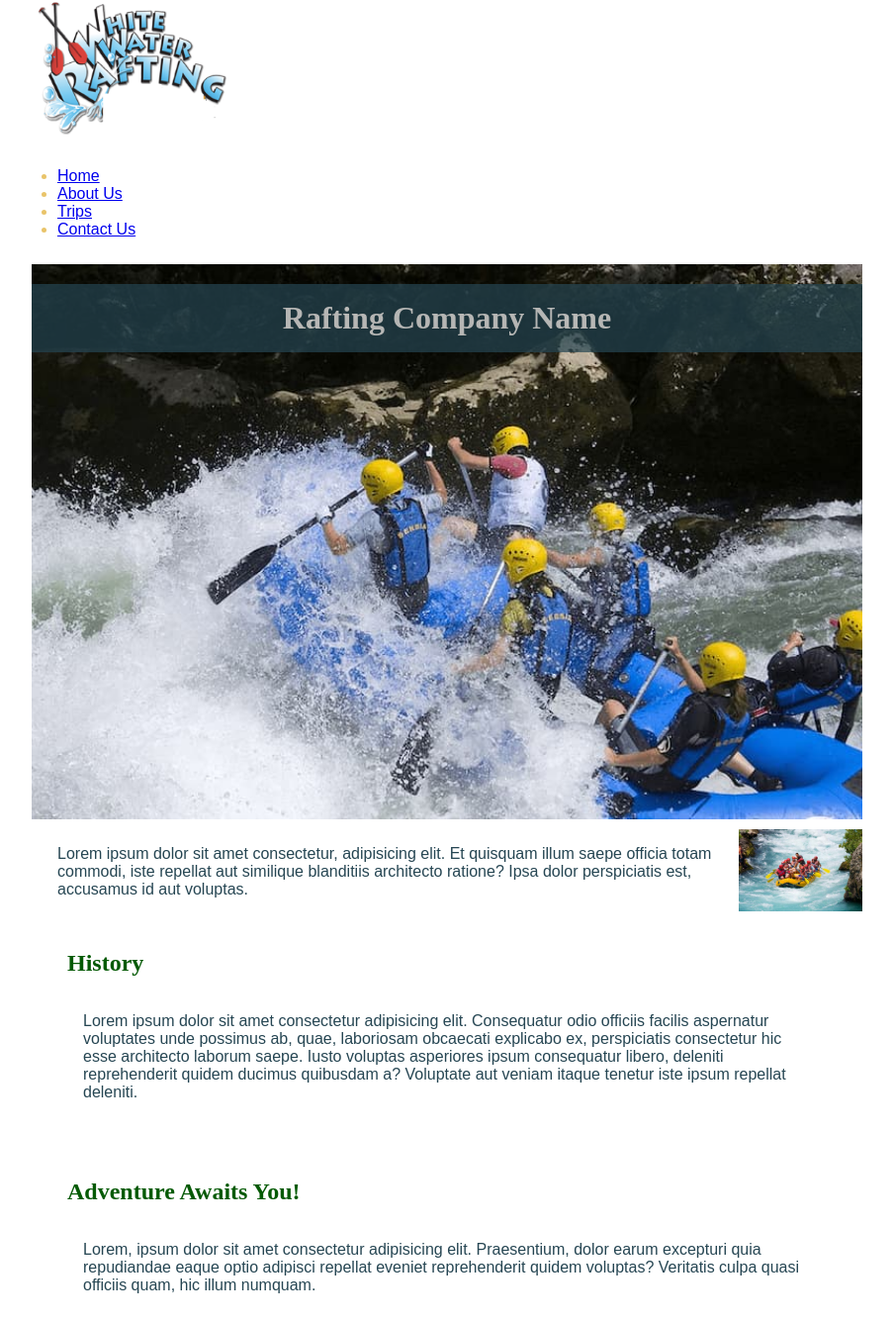
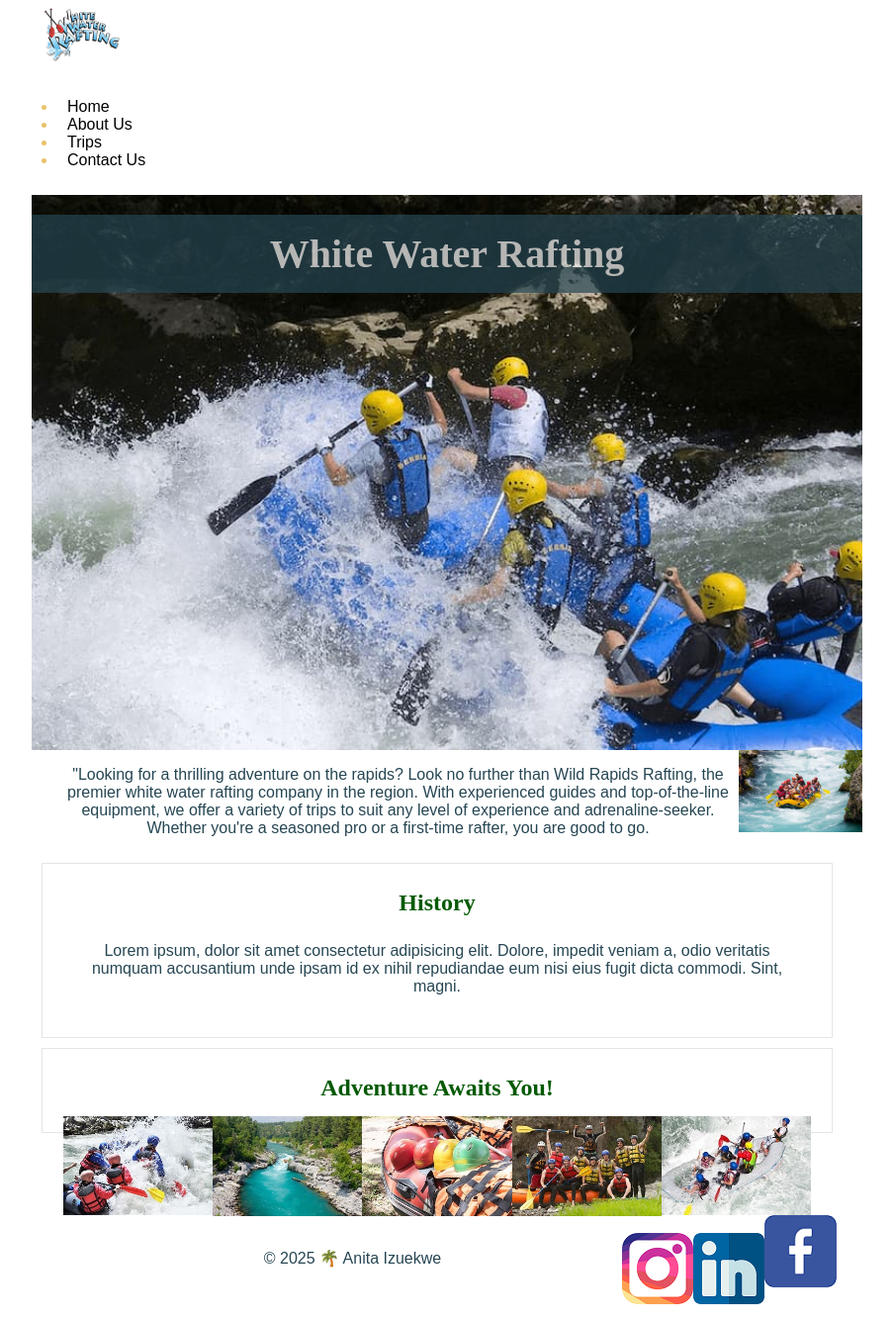
Before and after one commit to Anita-tech9/wdd130, a plain HTML site: page wwr/about.html in a window 1280 px wide. Shown: the part 4-1340 px from the top of the page at 99% size, without its empty margins (188-1091 px from the left). Drawn offline with Linux system fonts and the light colour scheme.

Commit message:
about.html

```diff
--- a/wwr/about.html
+++ b/wwr/about.html
@@ -10,6 +10,7 @@
     <link rel="stylesheet" href="styles/rafting.css">
 </head>
 
+
 <body>
     <header>
         <img src="images/logo.png" alt="Rafting Website Logo" width="200">
@@ -20,35 +21,54 @@
                 <li><a href="trips.html"> Trips</a></li>
                 <li><a href="contact.html"> Contact Us</a></li>
             </ul>
+
         </nav>
     </header>
     <main>
         <div class="hero">
-            <img src="images/hero.jpg" alt="Hero Image">
-            <h1>Rafting Company Name</h1>
+            <img src="images/hero.jpg" alt="A group having fun while rafting!">
+            <h1>White Water Rafting</h1>
             <article>
-                <img src="images/hero-article.jpg" alt="Hero Article Image">
-                <p>Lorem ipsum dolor sit amet consectetur, adipisicing elit. Et quisquam illum saepe officia totam
-                    commodi, iste repellat aut similique blanditiis architecto ratione? Ipsa dolor perspiciatis est,
-                    accusamus id aut voluptas.</p>
+                <img src="images/hero-article.jpg" alt="One of our main employees!">
+                <p>
+                    "Looking for a thrilling adventure on the rapids? Look no further than Wild Rapids Rafting, the
+                    premier white water rafting company in the region. With experienced guides and top-of-the-line
+                    equipment, we offer a variety of trips to suit any level of experience and adrenaline-seeker.
+                    Whether you're a seasoned pro or a first-time rafter, you are good to go.
+                </p>
             </article>
         </div>
-        <section>
+        <section class="box">
             <h2>History</h2>
-            <p>Lorem ipsum dolor sit amet consectetur adipisicing elit. Consequatur odio officiis facilis aspernatur
-                voluptates unde possimus ab, quae, laboriosam obcaecati explicabo ex, perspiciatis consectetur hic esse
-                architecto laborum saepe. Iusto voluptas asperiores ipsum consequatur libero, deleniti reprehenderit
-                quidem ducimus quibusdam a? Voluptate aut veniam itaque tenetur iste ipsum repellat deleniti.</p>
+            <p>Lorem ipsum, dolor sit amet consectetur adipisicing elit. Dolore, impedit veniam a, odio veritatis
+                numquam accusantium unde ipsam id ex nihil repudiandae eum nisi eius fugit dicta commodi. Sint, magni.
+            </p>
         </section>
-        <section>
+
+        <section class="box">
             <h2>Adventure Awaits You!</h2>
-            <p>Lorem, ipsum dolor sit amet consectetur adipisicing elit. Praesentium, dolor earum excepturi quia
-                repudiandae eaque optio adipisci repellat eveniet reprehenderit quidem voluptas? Veritatis culpa quasi
-                officiis quam, hic illum numquam.</p>
-        </section>
+            <figure>
+                <img src="images/water.jpg" alt="Rafters in stretch with beautiful blue waters">
+                <figcaption></figcaption>
+            </figure>
+            <figure>
+                <img src="images/mountain.jpg"
+                    alt="A distance shot of a raft between mountains with lush, green trees, as well as a big blue sky overhead, with a few puffy clouds">
+                <figcaption></figcaption>
+            </figure>
+            <figure>
+                <img src="images/safety.jpg" alt="A still of helmets and lifejackets on a raft">
+                <figcaption></figcaption>
+            </figure>
+            <figure>
+                <img src="images/group.jpg" alt="Multiple rafts in one picture">
+                <figcaption></figcaption>
+            </figure>
+            <figure>
+                <img src="images/fun.jpg" alt="Aerial view of rafters in rapids, some looking up at camera">
+                <figcaption></figcaption>
     </main>
     <footer>
-        <p> © 2025 🌴 Anita Izuekwe</p>
         <nav class="socialmedia">
             <a href="https://facebook.com">
                 <img src="images/facebook.png" alt="Facebook Icon">
@@ -59,6 +79,7 @@
             <a href="https://instagram.com">
                 <img src="images/instagram.png" alt="Instagram Icon">
             </a>
+            <p> © 2025 🌴 Anita Izuekwe</p>
         </nav>
     </footer>
 </body>
--- a/wwr/styles/rafting.css
+++ b/wwr/styles/rafting.css
@@ -1,6 +1,6 @@
 :root {
     --primary-color: #055a05; /* forest green */
-    --secondary-color: white; /*white */
+    --secondary-color: #fff; /*white */
     --accent1-color: #264653; /* dark slate blue */
     --accent2-color: #e9c46a; /* light golden yellow */
     --heading-font: "Times New Roman", "Georgia", serif;
@@ -10,7 +10,28 @@
 header{
     background-color: var(--secondary-color);
     color: var(--accent2-color);
+    display: grid;
+    grid-template-columns: 1fr;
+    align-items: center;
+}
 
+header img {
+    width: 100px;
+    padding: 10px;
+}
+
+nav a {
+    padding: 10px;
+    text-decoration: none;
+    color: black;
+}
+.nav{
+    display: grid;
+    justify-content: space-around;
+}
+
+.navigation li {
+    flex: 1 1 auto;
 }
 
 * {
@@ -34,6 +55,44 @@ h1, h2 {
     color: var(--primary-color);
 }
 
+
+.history-section{
+    display: grid;
+    grid-template-columns: 1fr 1fr;
+    gap: 20px;
+}
+
+.adventures-section {
+    display: flex;
+    justify-content: space-around;
+    grid-template-columns:repeat(5, 1fr);
+}
+
+figure img {
+    display: flex;
+    align-items: center;
+    grid-template-rows: 1fr 1fr;
+    justify-content: space-between;
+    gap: 1rem;
+    width: 20%;
+    float: left;
+
+}
+
+figure {
+    flex: 1;
+    margin: 5px;
+    text-align: center;
+}
+
+section {
+    margin: 1em auto;
+    padding: 1em;
+    border: 1px solid rgb(0 0 0 / 10%);
+    background-color: var(--secondary-color);
+    width: min(800px, 100%);
+}
+
 nav, p, section {
     margin: 10px;
     padding: 16px;
@@ -43,11 +102,32 @@ nav, p, section {
 
 .socialmedia a {
     text-decoration: none;
+    align-items: center;
+    margin: 10px;
+    padding: 16px;
 }
+
+footer img {
+    float: right;
+}
+
 .hero {
     position: relative;
+    text-align: center;
 }
 
+.hero h1{
+    position: absolute;
+    top: 20px;
+    width: 100%;
+    font-size: 2.5rem;
+
+}
+
+p {
+    margin-top: 0;
+    text-align: center;
+}
 .hero img {
     display: block;
     width: 100%;
@@ -72,5 +152,7 @@ h1 {
 }
 
 h2, h3{
-    padding: 10px
+    padding: 10px;
+    text-align: center;
+    position: relative;
 }
```
Also changed, not shown: wwr/abouteg.html (added, +90 -0 lines), wwr/images/fun.jpg (added), wwr/images/group.jpg (added), wwr/images/mountain.jpg (added), wwr/images/safety.jpg (added), wwr/images/water.jpg (added).
